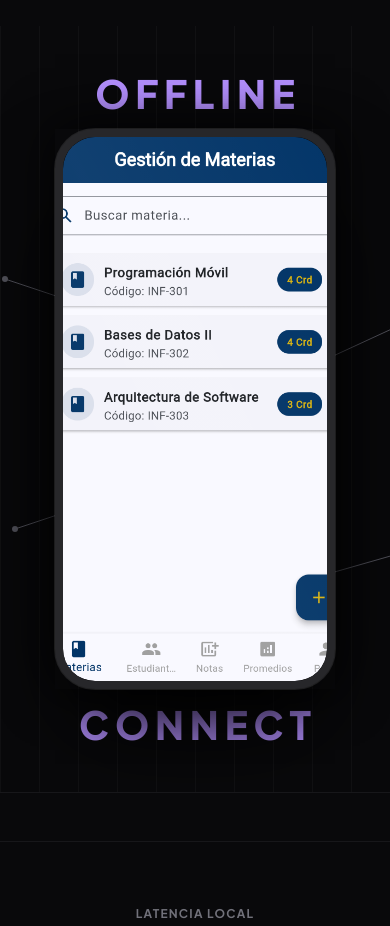
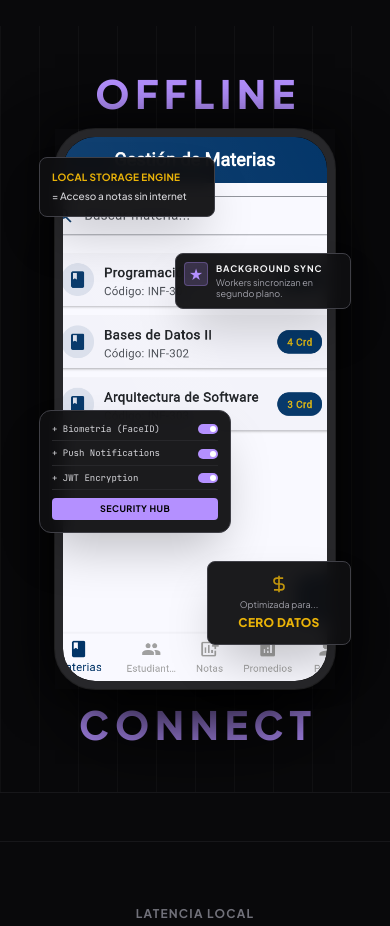
Before and after one commit to Axl07s/portfolio-axel, a React (Vite) app: page /project/puce-connect-hub in a window 390 px wide. Shown: the part 1140-2066 px from the top of the page. Built offline with nearby package versions, Linux system fonts and the light colour scheme.

Commit message:
feat: make brutalist cards responsive for mobile via strategic overlap instead of hiding

```diff
--- a/src/components/project-layouts/EditorialLayout.tsx
+++ b/src/components/project-layouts/EditorialLayout.tsx
@@ -103,8 +103,8 @@ export function EditorialLayout({ project }: { project: PersonalProject }) {
              <MobileFrame title="Captura de Inicio / Home" imagePath="/projects/puce_home.png" />
            </div>
 
-           {/* --- SVG Connecting Lines --- */}
-           <svg className="absolute inset-0 w-full h-full overflow-visible z-20 pointer-events-none" style={{ width: '100%', height: '100%' }}>
+           {/* --- SVG Connecting Lines (Desktop Only) --- */}
+           <svg className="absolute inset-0 w-full h-full overflow-visible z-20 pointer-events-none hidden sm:block" style={{ width: '100%', height: '100%' }}>
               {/* Line to Top Left */}
               <path d="M -50 150 L 100 200" stroke="#52525b" strokeWidth="1" fill="none" />
               <circle cx="-50" cy="150" r="3" fill="#52525b" />
@@ -129,50 +129,50 @@ export function EditorialLayout({ project }: { project: PersonalProject }) {
            {/* --- Brutalist Cards --- */}
 
            {/* Card 1: Top Left (Scarcity Tactics style) */}
-           <div className="absolute top-[20%] -left-[60%] md:-left-[85%] w-52 md:w-60 p-3 rounded-lg bg-[#0f0f11] border border-zinc-800 shadow-2xl z-40 hidden sm:block">
-              <h4 className="text-[12px] font-bold tracking-wide text-[#eab308] uppercase mb-1">LOCAL STORAGE ENGINE</h4>
-              <p className="text-xs font-medium text-zinc-300">= Acceso a notas sin internet</p>
+           <div className="absolute top-[5%] sm:top-[20%] -left-4 sm:-left-[60%] md:-left-[85%] w-44 sm:w-52 md:w-60 p-3 rounded-lg bg-[#0f0f11]/95 backdrop-blur sm:bg-[#0f0f11] border border-zinc-700 sm:border-zinc-800 shadow-2xl z-40 transition-transform hover:scale-105">
+              <h4 className="text-[10px] sm:text-[12px] font-bold tracking-wide text-[#eab308] uppercase mb-1">LOCAL STORAGE ENGINE</h4>
+              <p className="text-[10px] sm:text-xs font-medium text-zinc-300">= Acceso a notas sin internet</p>
            </div>
 
            {/* Card 2: Top Right (Sheep style) */}
-           <div className="absolute top-[25%] -right-[50%] md:-right-[75%] w-48 md:w-56 p-3 rounded-lg bg-[#0f0f11] border border-zinc-800 shadow-2xl z-40 hidden sm:block flex items-start gap-3">
-              <div className="w-8 h-8 rounded bg-[#b490ff]/20 flex-shrink-0 border border-[#b490ff]/30 overflow-hidden flex items-center justify-center">
-                 <span className="text-[#b490ff] text-lg">★</span>
+           <div className="absolute top-[22%] sm:top-[25%] -right-4 sm:-right-[50%] md:-right-[75%] w-44 sm:w-48 md:w-56 p-2 sm:p-3 rounded-lg bg-[#0f0f11]/95 backdrop-blur sm:bg-[#0f0f11] border border-zinc-700 sm:border-zinc-800 shadow-2xl z-40 flex items-start gap-2 sm:gap-3 transition-transform hover:scale-105">
+              <div className="w-6 h-6 sm:w-8 sm:h-8 rounded bg-[#b490ff]/20 flex-shrink-0 border border-[#b490ff]/30 overflow-hidden flex items-center justify-center">
+                 <span className="text-[#b490ff] text-sm sm:text-lg">★</span>
               </div>
               <div className="flex-1">
-                <h4 className="text-[11px] font-bold tracking-widest text-zinc-100 uppercase mb-0.5">BACKGROUND SYNC</h4>
-                <p className="text-[10px] leading-tight text-zinc-400">Workers en segundo plano sincronizan tus datos silenciosamente.</p>
+                <h4 className="text-[9px] sm:text-[11px] font-bold tracking-widest text-zinc-100 uppercase mb-0.5">BACKGROUND SYNC</h4>
+                <p className="text-[9px] sm:text-[10px] leading-tight text-zinc-400">Workers sincronizan en segundo plano.</p>
               </div>
            </div>
 
            {/* Card 3: Bottom Left (Permissions style) */}
-           <div className="absolute bottom-[35%] -left-[60%] md:-left-[80%] w-56 md:w-64 p-3 rounded-xl bg-[#0f0f11] border border-zinc-800 shadow-2xl z-40 hidden sm:block">
-              <ul className="space-y-2 mb-3">
+           <div className="absolute bottom-[28%] sm:bottom-[35%] -left-4 sm:-left-[60%] md:-left-[80%] w-48 sm:w-56 md:w-64 p-3 rounded-xl bg-[#0f0f11]/95 backdrop-blur sm:bg-[#0f0f11] border border-zinc-700 sm:border-zinc-800 shadow-2xl z-40 transition-transform hover:scale-105">
+              <ul className="space-y-1.5 sm:space-y-2 mb-2 sm:mb-3">
                 <li className="flex justify-between items-center border-b border-zinc-800 pb-1">
-                  <span className="text-[10px] text-zinc-300 font-mono">+ Biometría (FaceID)</span>
-                  <div className="w-6 h-3 bg-[#b490ff] rounded-full relative"><div className="absolute right-0.5 top-0.5 w-2 h-2 bg-white rounded-full"></div></div>
+                  <span className="text-[9px] sm:text-[10px] text-zinc-300 font-mono">+ Biometría (FaceID)</span>
+                  <div className="w-5 h-2.5 sm:w-6 sm:h-3 bg-[#b490ff] rounded-full relative"><div className="absolute right-0.5 top-0.5 w-1.5 h-1.5 sm:w-2 sm:h-2 bg-white rounded-full"></div></div>
                 </li>
                 <li className="flex justify-between items-center border-b border-zinc-800 pb-1">
-                  <span className="text-[10px] text-zinc-300 font-mono">+ Push Notifications</span>
-                  <div className="w-6 h-3 bg-[#b490ff] rounded-full relative"><div className="absolute right-0.5 top-0.5 w-2 h-2 bg-white rounded-full"></div></div>
+                  <span className="text-[9px] sm:text-[10px] text-zinc-300 font-mono">+ Push Notifications</span>
+                  <div className="w-5 h-2.5 sm:w-6 sm:h-3 bg-[#b490ff] rounded-full relative"><div className="absolute right-0.5 top-0.5 w-1.5 h-1.5 sm:w-2 sm:h-2 bg-white rounded-full"></div></div>
                 </li>
                 <li className="flex justify-between items-center border-b border-zinc-800 pb-1">
-                  <span className="text-[10px] text-zinc-300 font-mono">+ JWT Encryption</span>
-                  <div className="w-6 h-3 bg-[#b490ff] rounded-full relative"><div className="absolute right-0.5 top-0.5 w-2 h-2 bg-white rounded-full"></div></div>
+                  <span className="text-[9px] sm:text-[10px] text-zinc-300 font-mono">+ JWT Encryption</span>
+                  <div className="w-5 h-2.5 sm:w-6 sm:h-3 bg-[#b490ff] rounded-full relative"><div className="absolute right-0.5 top-0.5 w-1.5 h-1.5 sm:w-2 sm:h-2 bg-white rounded-full"></div></div>
                 </li>
               </ul>
-              <div className="w-full py-1.5 bg-[#b490ff] text-black text-[10px] font-bold text-center rounded uppercase tracking-wider">
+              <div className="w-full py-1 sm:py-1.5 bg-[#b490ff] text-black text-[9px] sm:text-[10px] font-bold text-center rounded uppercase tracking-wider">
                  Security Hub
               </div>
            </div>
 
            {/* Card 4: Bottom Right (Timer style) */}
-           <div className="absolute bottom-[20%] -right-[50%] md:-right-[70%] w-48 md:w-56 p-4 rounded-lg bg-[#0f0f11] border border-zinc-800 shadow-2xl z-40 hidden sm:block text-center">
-              <div className="mb-2 opacity-80">
-                 <svg width="24" height="24" viewBox="0 0 24 24" fill="none" stroke="#eab308" strokeWidth="2" className="mx-auto"><path d="M12 2v20M17 5H9.5a3.5 3.5 0 0 0 0 7h5a3.5 3.5 0 0 1 0 7H6"/></svg>
+           <div className="absolute bottom-[8%] sm:bottom-[20%] -right-4 sm:-right-[50%] md:-right-[70%] w-36 sm:w-48 md:w-56 p-3 sm:p-4 rounded-lg bg-[#0f0f11]/95 backdrop-blur sm:bg-[#0f0f11] border border-zinc-700 sm:border-zinc-800 shadow-2xl z-40 text-center transition-transform hover:scale-105">
+              <div className="mb-1 sm:mb-2 opacity-80">
+                 <svg width="20" height="20" viewBox="0 0 24 24" fill="none" stroke="#eab308" strokeWidth="2" className="mx-auto sm:w-6 sm:h-6"><path d="M12 2v20M17 5H9.5a3.5 3.5 0 0 0 0 7h5a3.5 3.5 0 0 1 0 7H6"/></svg>
               </div>
-              <p className="text-[10px] text-zinc-400 mb-1">Optimizada para consumir...</p>
-              <h4 className="text-[16px] font-black tracking-wide text-[#eab308] uppercase">CERO DATOS</h4>
+              <p className="text-[9px] sm:text-[10px] text-zinc-400 mb-0.5 sm:mb-1">Optimizada para...</p>
+              <h4 className="text-[12px] sm:text-[16px] font-black tracking-wide text-[#eab308] uppercase">CERO DATOS</h4>
            </div>
 
         </div>
```
